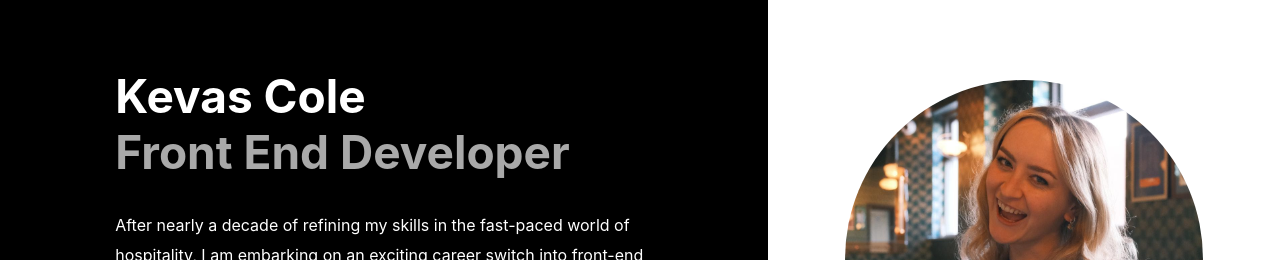
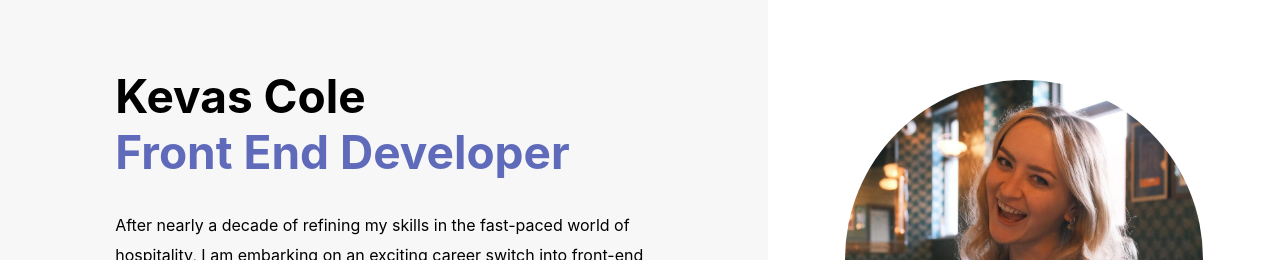
Before and after one commit to Kevasc/KCPortfolio, a React (Create React App) app in the folder my-app/: page / in a window 1280 px wide. Shown: the part 80-340 px from the top of the page. Built offline with nearby package versions, Linux system fonts and the light colour scheme.

Commit message:
changed background and text color from black to a very light gray

```diff
--- a/my-app/src/components/body/ConfettiFormProject.css
+++ b/my-app/src/components/body/ConfettiFormProject.css
@@ -20,8 +20,8 @@
   display: flex;
   align-items: center;
   justify-content: center;
-  background: black;
-  color: white;
+  background: rgb(247, 247, 247);
+  color: rgb(0, 0, 0);
 }
 .confetti-github-logo {
   object-fit: contain;
--- a/my-app/src/components/body/IntroductionSection.css
+++ b/my-app/src/components/body/IntroductionSection.css
@@ -10,8 +10,8 @@
   display: flex;
   align-items: center;
   justify-content: center;
-  background: black;
-  color: white;
+  background: rgb(247, 247, 247);
+  color: rgb(0, 0, 0);
 }
 .introduction-right-column {
   height: inherit;
@@ -70,7 +70,7 @@
   font-size: 46px;
   font-weight: bold;
   padding-bottom: 30px;
-  color: darkgray;
+  color: rgb(95, 107, 186);
 }
 
 .introduction-column-text {
--- a/my-app/src/components/body/StarSeekerProject.css
+++ b/my-app/src/components/body/StarSeekerProject.css
@@ -20,8 +20,8 @@
   display: flex;
   align-items: center;
   justify-content: center;
-  background: black;
-  color: white;
+  background: rgb(247, 247, 247);
+  color: rgb(0, 0, 0);
 }
 .starseeker-github-logo {
   object-fit: contain;
```
